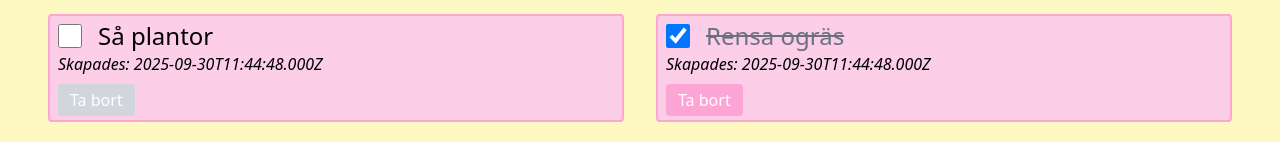
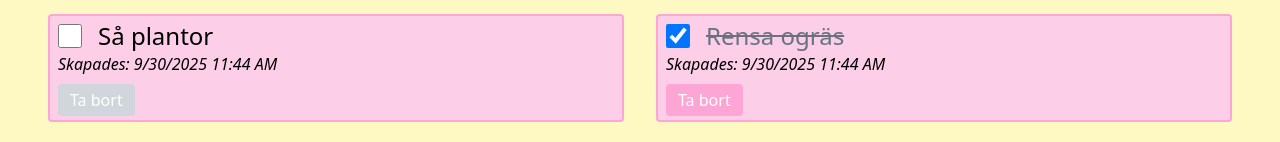
Before and after one commit to KarinHson/TodoApp-E2E-Testing, a React (Vite) app: page / in a window 1280 px wide. Shown: the part 246-388 px from the top of the page. Built offline with nearby package versions, Linux system fonts and the light colour scheme.

Commit message:
✅ update: improve date presentation

```diff
--- a/src/components/TodoPresentation.tsx
+++ b/src/components/TodoPresentation.tsx
@@ -27,7 +27,9 @@ export const TodoPresentation = ({todo, onDelete, onToggleDone}: TodoPresentatio
                 <input type="checkbox" className="w-6 h-6 shrink-0" checked={todo.isDone} onChange={toggleDone} aria-label="Klicka i när uppgiften är klar" title="Klicka i när uppgiften är klar"/>
                 <h2 className={`text-2xl break-all flex-1 ${todo.isDone ? "line-through text-gray-500" : ""}`}>{todo.content}</h2>
             </div>
-            <p className="italic">Skapades: {todo.created_at.toLocaleString()}</p>
+            <p className="italic">
+            Skapades: {todo.created_at.toLocaleDateString()} {todo.created_at.toLocaleTimeString([], { hour: '2-digit', minute: '2-digit' })}
+            </p>
             <button onClick={deleteTodo} className="mt-2 bg-pink-300 hover:bg-pink-400 text-white py-1 px-3 rounded disabled:bg-gray-300 disabled:cursor-not-allowed" disabled={!todo.isDone} >Ta bort</button>
         </li>
     )
--- a/src/components/TodosApp.tsx
+++ b/src/components/TodosApp.tsx
@@ -5,13 +5,26 @@ import { Todo } from "../models/Todo"
 
 export const TodosApp = () => {
 
-    const [todoList, setTodoList] = useState<Todo[]> (
-        JSON.parse(localStorage.getItem("todos") || JSON.stringify(
-            [
-            new Todo('Så plantor', new Date(), false),
-            new Todo('Rensa ogräs', new Date(), true),
-        ]
-        )))
+interface SavedTodo {
+  id: string;
+  content: string;
+  created_at: string;
+  isDone: boolean;
+}
+
+const savedTodos: SavedTodo[] = JSON.parse(localStorage.getItem("todos") || "[]");
+
+const todosWithDates = savedTodos.map(t => ({
+  ...t,
+  created_at: new Date(t.created_at)
+}));
+
+const [todoList, setTodoList] = useState<Todo[]>(
+  todosWithDates.length ? todosWithDates : [
+    new Todo('Så plantor', new Date(), false),
+    new Todo('Rensa ogräs', new Date(), true),
+  ]
+);
 
     const [sortOrder, SetSortOrder] = useState<'asc' | 'desc' | null>(null)
 
```
